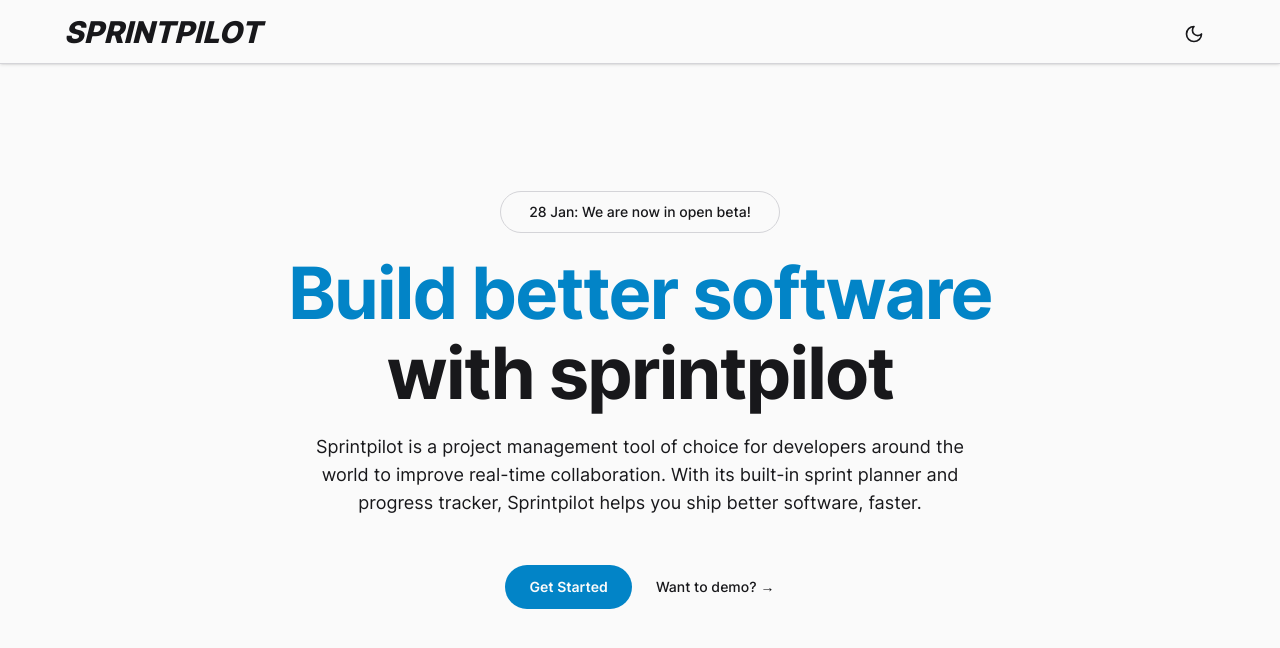
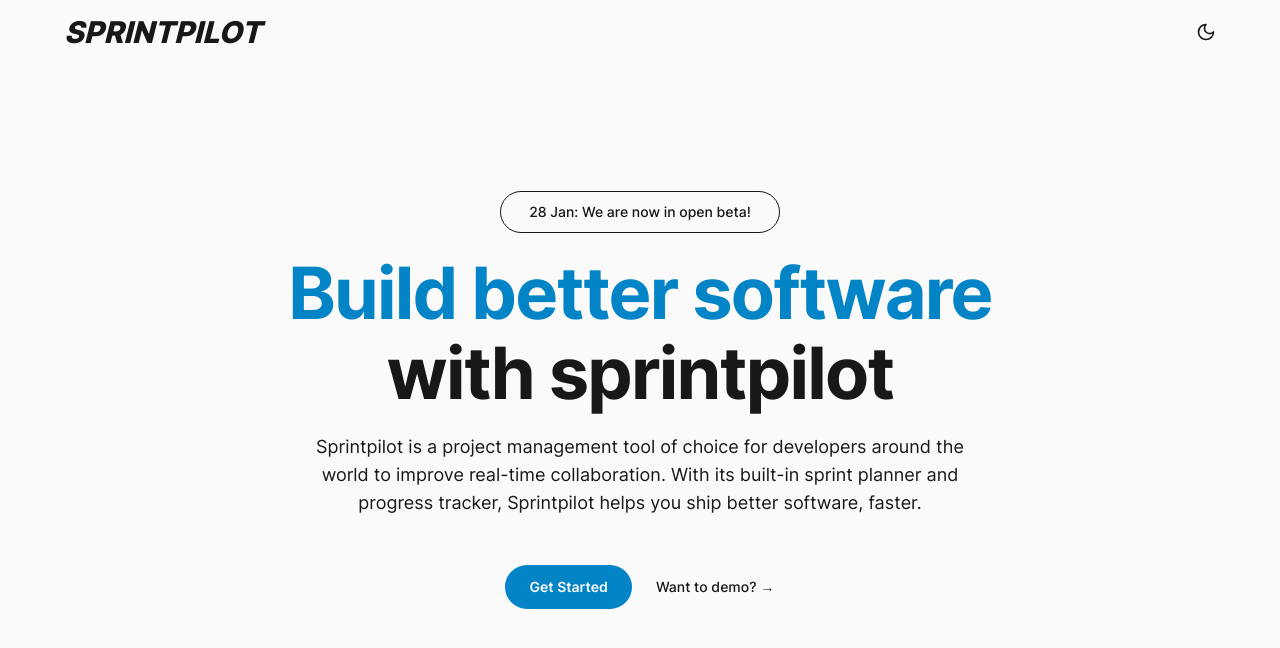
Before and after one commit to margusliinev/sveltekit-tutorial, a SvelteKit app: page / in a window 1280 px wide. Shown: the top 648 px of the page. Built offline with nearby package versions, Linux system fonts and the light colour scheme.

Commit message:
added route grouping

```diff
--- /dev/null
+++ b/src/routes/(home)/+layout.svelte
@@ -0,0 +1,58 @@
+<script lang="ts">
+    import type { SubmitFunction } from '@sveltejs/kit';
+    import { enhance } from '$app/forms';
+
+    let isMobileMenuOpen = $state(false);
+
+    function toggleMobileMenu() {
+        isMobileMenuOpen = !isMobileMenuOpen;
+    }
+
+    const submitUpdateTheme: SubmitFunction = ({ formData }) => {
+        const theme = String(formData.get('theme'));
+
+        if (theme) document.documentElement.setAttribute('data-theme', theme);
+    };
+</script>
+
+<main class="grid h-screen min-h-screen w-screen place-items-center">
+    <nav class="fixed top-0 z-50 grid h-16 w-full place-items-center bg-background">
+        <div class="flex w-screen-90 max-w-6xl items-center justify-between">
+            <a href="/" class="text-3xl font-extrabold uppercase italic" onclick={toggleMobileMenu}>sprintpilot</a>
+            <form method="post" action="/?/setTheme" use:enhance={submitUpdateTheme} class="grid">
+                <button name="theme" value="light" class="absolute scale-0 font-semibold transition-all duration-300 dark:scale-100">
+                    <svg
+                        xmlns="http://www.w3.org/2000/svg"
+                        width="20"
+                        height="20"
+                        viewBox="0 0 24 24"
+                        fill="none"
+                        stroke="currentColor"
+                        stroke-width="2"
+                        stroke-linecap="round"
+                        stroke-linejoin="round"
+                        class="lucide lucide-sun"
+                        ><circle cx="12" cy="12" r="4" /><path d="M12 2v2" /><path d="M12 20v2" /><path d="m4.93 4.93 1.41 1.41" /><path d="m17.66 17.66 1.41 1.41" /><path d="M2 12h2" /><path
+                            d="M20 12h2"
+                        /><path d="m6.34 17.66-1.41 1.41" /><path d="m19.07 4.93-1.41 1.41" /></svg
+                    >
+                </button>
+                <button name="theme" value="dark" class="scale-100 font-semibold transition-all duration-300 dark:scale-0">
+                    <svg
+                        xmlns="http://www.w3.org/2000/svg"
+                        width="20"
+                        height="20"
+                        viewBox="0 0 24 24"
+                        fill="none"
+                        stroke="currentColor"
+                        stroke-width="2"
+                        stroke-linecap="round"
+                        stroke-linejoin="round"
+                        class="lucide lucide-moon"><path d="M12 3a6 6 0 0 0 9 9 9 9 0 1 1-9-9Z" /></svg
+                    >
+                </button>
+            </form>
+        </div>
+    </nav>
+    <slot />
+</main>
--- a/src/routes/+page.svelte
+++ b/src/routes/(home)/+page.svelte
@@ -3,8 +3,8 @@
 </script>
 
 <header class="my-32 w-screen-90 max-w-4xl text-center">
-    <h3 class="mx-auto mb-6 w-fit rounded-full border border-border px-7 py-2.5 text-sm font-medium">{currentDate}: We are now in open beta!</h3>
-    <h1 class="grid text-3xl font-bold tracking-tight xxs:text-4xl xs:text-5xl sm:text-5xl md:text-6xl lg:text-7xl">
+    <h3 class="mx-auto mb-6 w-fit rounded-full border border-foreground px-7 py-2.5 text-sm font-medium">{currentDate}: We are now in open beta!</h3>
+    <h1 class="grid text-3xl font-bold tracking-tight xxs:text-4xl xs:text-5xl md:text-6xl lg:text-7xl">
         <span class="mb-2 text-primary">Build better software</span>
         <span>with sprintpilot</span>
     </h1>
@@ -16,7 +16,7 @@
         <a href="/register" class="rounded-full bg-primary px-6 py-3 font-semibold text-primary-foreground transition-colors hover:bg-primary-hover">Get Started</a>
         <a href="/login" class="group flex items-center gap-1 font-medium">
             Want to demo?
-            <span aria-hidden="true" class="font-light transition-colors group-hover:text-primary">&rarr;</span>
+            <span aria-hidden="true" class="transition-colors group-hover:text-primary">&rarr;</span>
         </a>
     </div>
 </header>
--- a/src/routes/+error.svelte
+++ b/src/routes/+error.svelte
@@ -3,25 +3,17 @@
     import { page } from '$app/stores';
 </script>
 
-<main class="grid h-full min-h-screen w-full place-items-center">
-    <div class="w-screen-90 text-center">
+<main class="grid h-screen min-h-screen w-screen place-items-center">
+    <section class="w-screen-90 text-center">
         <h1 class="text-7xl font-bold text-primary">{$page.status}</h1>
-        {#if $page.status === 404}
-            <h2 class="mt-4 text-4xl font-semibold tracking-tight xxs:text-5xl">Page Not Found</h2>
-        {:else}
-            <h2 class="mt-4 text-4xl font-semibold tracking-tight xxs:text-5xl">{$page.error?.message || 'Internal Server Error'}</h2>
-        {/if}
-        {#if $page.status === 404}
-            <h3 class="text-foreground/90 mt-6 text-lg">Sorry, the page you are looking for could not be found.</h3>
-        {:else}
-            <h3 class="text-foreground/90 mt-6 text-lg">We encountered an error and cannot fulfill the request.</h3>
-        {/if}
+        <h2 class="mt-4 text-5xl font-semibold tracking-tight">{$page.error?.message || 'Internal Server Error'}</h2>
+        <h3 class="text-foreground/80 mt-6 text-lg">We encountered an error and cannot fulfill the request.</h3>
         <div class="mt-8 flex items-center justify-center gap-6 text-sm font-semibold">
             <a href="/" class="rounded-full bg-primary px-3.5 py-2.5 text-primary-foreground transition-colors hover:bg-primary-hover">Go Back Home</a>
             <a href="/login" class="group flex items-center gap-1">
                 Login Page
-                <span aria-hidden="true" class="font-normal transition-colors group-hover:text-primary">&rarrj;</span>
+                <span aria-hidden="true" class="transition-colors group-hover:text-primary">&rarr;</span>
             </a>
         </div>
-    </div>
+    </section>
 </main>
--- a/src/routes/+layout.svelte
+++ b/src/routes/+layout.svelte
@@ -1,62 +1,6 @@
-<script lang="ts">
+<script>
     import '../styles/fonts.css';
     import '../styles/index.css';
-    import type { SubmitFunction } from '@sveltejs/kit';
-    import { enhance } from '$app/forms';
-
-    let isMobileMenuOpen = $state(false);
-
-    function toggleMobileMenu() {
-        isMobileMenuOpen = !isMobileMenuOpen;
-    }
-
-    const submitUpdateTheme: SubmitFunction = ({ formData }) => {
-        const theme = String(formData.get('theme'));
-
-        if (theme) document.documentElement.setAttribute('data-theme', theme);
-    };
 </script>
 
-<main class="grid h-full min-h-screen w-full place-items-center">
-    <nav class="ligh fixed top-0 z-50 grid h-16 w-full place-items-center border-b border-border bg-background shadow">
-        <div class="flex w-screen-90 max-w-6xl items-center justify-between">
-            <a href="/" class="flex items-center gap-3" onclick={toggleMobileMenu}>
-                <span class="text-3xl font-extrabold uppercase italic">sprintpilot</span>
-            </a>
-            <form method="post" action="/?/setTheme" use:enhance={submitUpdateTheme} class="grid px-4">
-                <button name="theme" value="light" class="absolute h-[1rem] w-[1rem] rotate-90 scale-0 dark:rotate-0 dark:scale-100">
-                    <svg
-                        xmlns="http://www.w3.org/2000/svg"
-                        width="20"
-                        height="20"
-                        viewBox="0 0 24 24"
-                        fill="none"
-                        stroke="currentColor"
-                        stroke-width="2"
-                        stroke-linecap="round"
-                        stroke-linejoin="round"
-                        class="lucide lucide-sun"
-                        ><circle cx="12" cy="12" r="4" /><path d="M12 2v2" /><path d="M12 20v2" /><path d="m4.93 4.93 1.41 1.41" /><path d="m17.66 17.66 1.41 1.41" /><path d="M2 12h2" /><path
-                            d="M20 12h2"
-                        /><path d="m6.34 17.66-1.41 1.41" /><path d="m19.07 4.93-1.41 1.41" /></svg
-                    >
-                </button>
-                <button name="theme" value="dark" class="h-[1rem] w-[1rem] rotate-0 scale-100 dark:-rotate-90 dark:scale-0">
-                    <svg
-                        xmlns="http://www.w3.org/2000/svg"
-                        width="20"
-                        height="20"
-                        viewBox="0 0 24 24"
-                        fill="none"
-                        stroke="currentColor"
-                        stroke-width="2"
-                        stroke-linecap="round"
-                        stroke-linejoin="round"
-                        class="lucide lucide-moon"><path d="M12 3a6 6 0 0 0 9 9 9 9 0 1 1-9-9Z" /></svg
-                    >
-                </button>
-            </form>
-        </div>
-    </nav>
-    <slot />
-</main>
+<slot />
--- a/src/styles/index.css
+++ b/src/styles/index.css
@@ -10,9 +10,6 @@
         --primary: #0284c7;
         --primary-foreground: #fafafa;
         --primary-hover: #0369a1;
-
-        --card: #d4d4d8;
-        --border: #d4d4d8;
     }
 
     [data-theme='dark'] {
@@ -22,9 +19,6 @@
         --primary: #7dd3fc;
         --primary-foreground: #18181b;
         --primary-hover: #bae6fd;
-
-        --card: #3f3f46;
-        --border: #3f3f46;
     }
 
     body {
--- a/tailwind.config.js
+++ b/tailwind.config.js
@@ -41,16 +41,6 @@ export default {
                     DEFAULT: 'var(--primary)',
                     foreground: 'var(--primary-foreground)',
                     hover: 'var(--primary-hover)'
-                },
-                card: {
-                    DEFAULT: 'var(--card)',
-                    foreground: 'var(--card-foreground)',
-                    hover: 'var(--card-hover)'
-                },
-                border: {
-                    DEFAULT: 'var(--border)',
-                    foreground: 'var(--border-foreground)',
-                    hover: 'var(--border-hover)'
                 }
             }
         }
```
Also changed, not shown: src/routes/(home)/+page.server.ts (renamed from src/routes/+page.server.ts).
